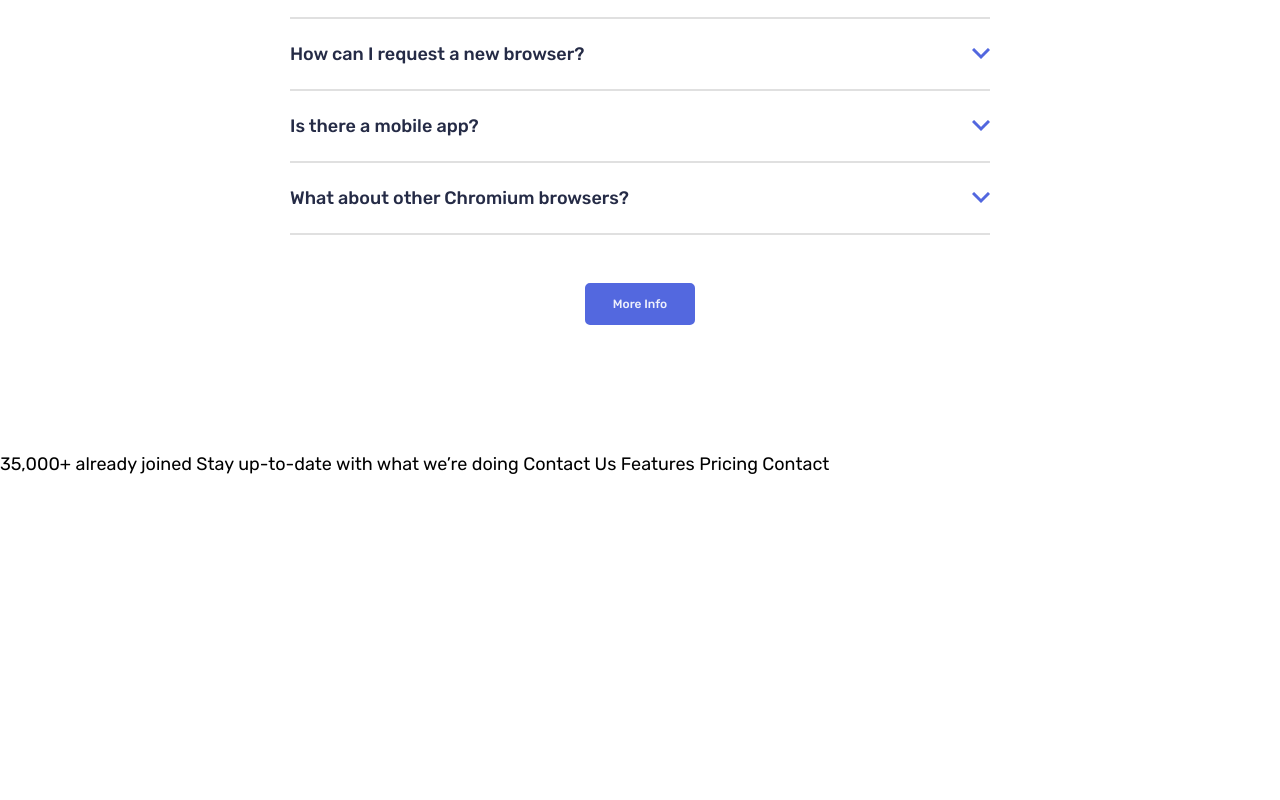
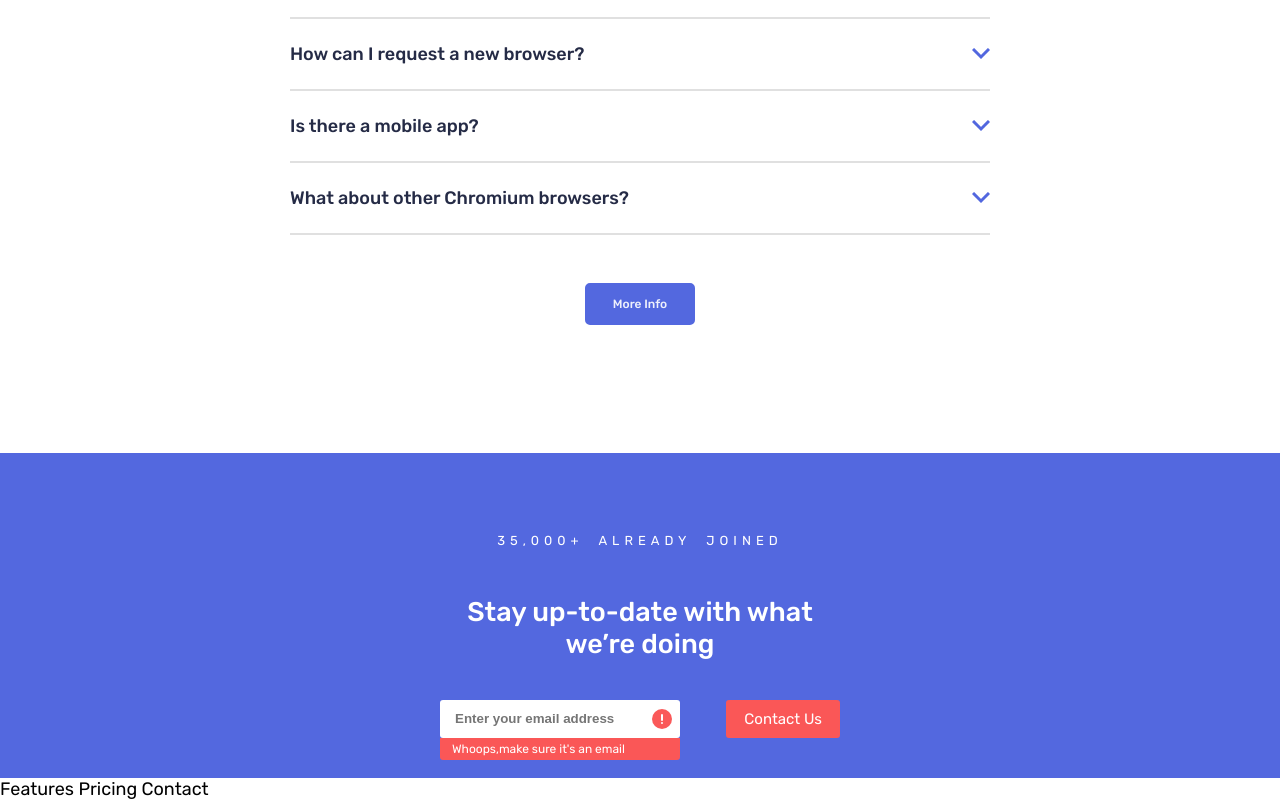
Before and after one commit to Vishesh-web-dev/Bookmark-web, a plain HTML site: page index.html in a window 1280 px wide. Shown: the part 2452-3252 px from the top of the page. Before the commit the page ends 2927 px from the top, so only its background shows below. Drawn offline with Linux system fonts and the light colour scheme.

Commit message:
another sec

```diff
--- a/app.js
+++ b/app.js
@@ -141,3 +141,14 @@ function seeAnswer4(answer,arrow){
     i4 = 1;
   }
 }
+
+function validate(email){
+  value = email.value;
+  if (value.includes("@") &&( (value.includes(".com")) ||(value.includes(".in")) ) && (!(value.includes(" "))) ) {
+    console.log("its a email");
+  }else if(value == ""){
+   console.log("cant be empty");
+  }else{
+    console.log("wrong format");
+  }
+}
--- a/index.html
+++ b/index.html
@@ -194,7 +194,6 @@
        </div>
   </section>
 
-<!-- <img src="./images/icon-error.svg" alt=""> -->
 
     <section class="sec-4 FAQ">
       <div class="header-sec-2">
@@ -255,12 +254,23 @@
 
 
 
+    <section class="sec-5">
+      <div class="sec-5-main">
+        <h3 class="sec-5-sub-heading">35,000+ already joined</h3>
+        <h1 class="sec-5-heading">Stay up-to-date with what we’re doing</h1>
+        <div class="sec-5-input">
+          <img src="./images/icon-error.svg" class="error" alt="" >
+          <input type="email" name="email" id="email" required placeholder="Enter your email address">
+          <label class="contact-btn" onclick="validate(document.getElementById('email'))">Contact Us</label>
+        </div>
+      </div>
+    </section>
 
-  35,000+ already joined
 
-  Stay up-to-date with what we’re doing
 
-  Contact Us
+
+
+
 
   Features
   Pricing
--- a/style.css
+++ b/style.css
@@ -681,3 +681,124 @@ hr{
   font-size: 14px;
 }
 }
+
+/*sec-5*/
+.sec-5{
+  background-color: hsl(231, 69%, 60%);
+  color: white;
+}
+.sec-5-main{
+    width: 25vw;
+    margin: 0 auto;
+    display: flex;
+    flex-direction: column;
+    min-width: 400px;
+    text-align: center;
+}
+
+.sec-5-sub-heading{
+  font-weight: 400;
+  font-size: 13px;
+  text-transform: uppercase;
+  letter-spacing: 5px;
+  word-spacing: 7px;
+  margin: 5rem 0 3rem 0;
+}
+.sec-5-heading{
+  margin-bottom: 2.5rem;
+  font-weight: 500;
+}
+.sec-5-input{
+  position: relative;
+  display: flex;
+  justify-content: space-between;
+  margin: 0 0 2.5rem 0;
+}
+.sec-5-input::after{
+  content: "Whoops,make sure it's an email";
+  position: absolute;
+  left: 0;
+  font-size: 12px;
+  border-bottom-left-radius: 3px;
+  border-bottom-right-radius: 3px;
+  text-align: left;
+  width:calc(60%  - 24px); /*width - padding*/
+  background-color: hsl(0, 94%, 66%);
+  padding: 4px 12px;
+  bottom: -22px; /*font size + padding*/
+}
+.error{
+  position: absolute;
+  right: 42%;
+  top: 50%;
+  transform: translate(0,-50%);
+  /* display: none; */
+}
+#email{
+  width: 60%;
+  padding: 10px 15px;
+  color: hsl(229, 31%, 21%);
+  font-weight: bold;
+  border-radius: 3px;
+  border: none;
+}
+.contact-btn{
+  border: 2px solid hsl(0, 94%, 66%);
+  padding: 0.5rem 1rem;
+  border-radius: 3px;
+  color: white;
+  background-color: hsl(0, 94%, 66%);
+  font-size: 15px;
+  cursor: pointer;
+  text-align: center;
+}
+.contact-btn:hover{
+  color: hsl(0, 94%, 66%);
+  background-color: white;
+}
+
+@media (max-width: 750px){
+  .sec-5-main {
+      width: 60vw;
+      min-width: 100px;
+  }
+}
+@media (max-width: 550px){
+  .sec-5-main {
+      width: 80vw;
+      min-width: 100px;
+  }
+  .sec-5-sub-heading{
+    font-size: 12px;
+  }
+  .sec-5-heading{
+    font-size: 28px;
+  }
+  .contact-btn{
+    font-size: 13px;
+  }
+  #email{
+    width: 60%;
+    padding: 8px 13px;
+  }
+  .error{
+    position: absolute;
+    right: 42%;
+  }
+}
+@media (max-width: 350px){
+  .sec-5-main {
+      width: 90vw;
+      min-width: 100px;
+  }
+  .sec-5-sub-heading{
+    font-size: 10px;
+  }
+  .sec-5-heading{
+    font-size: 24px;
+  }
+  .contact-btn{
+    font-size: 11px;
+    padding: 0.5rem;
+  }
+}
```
